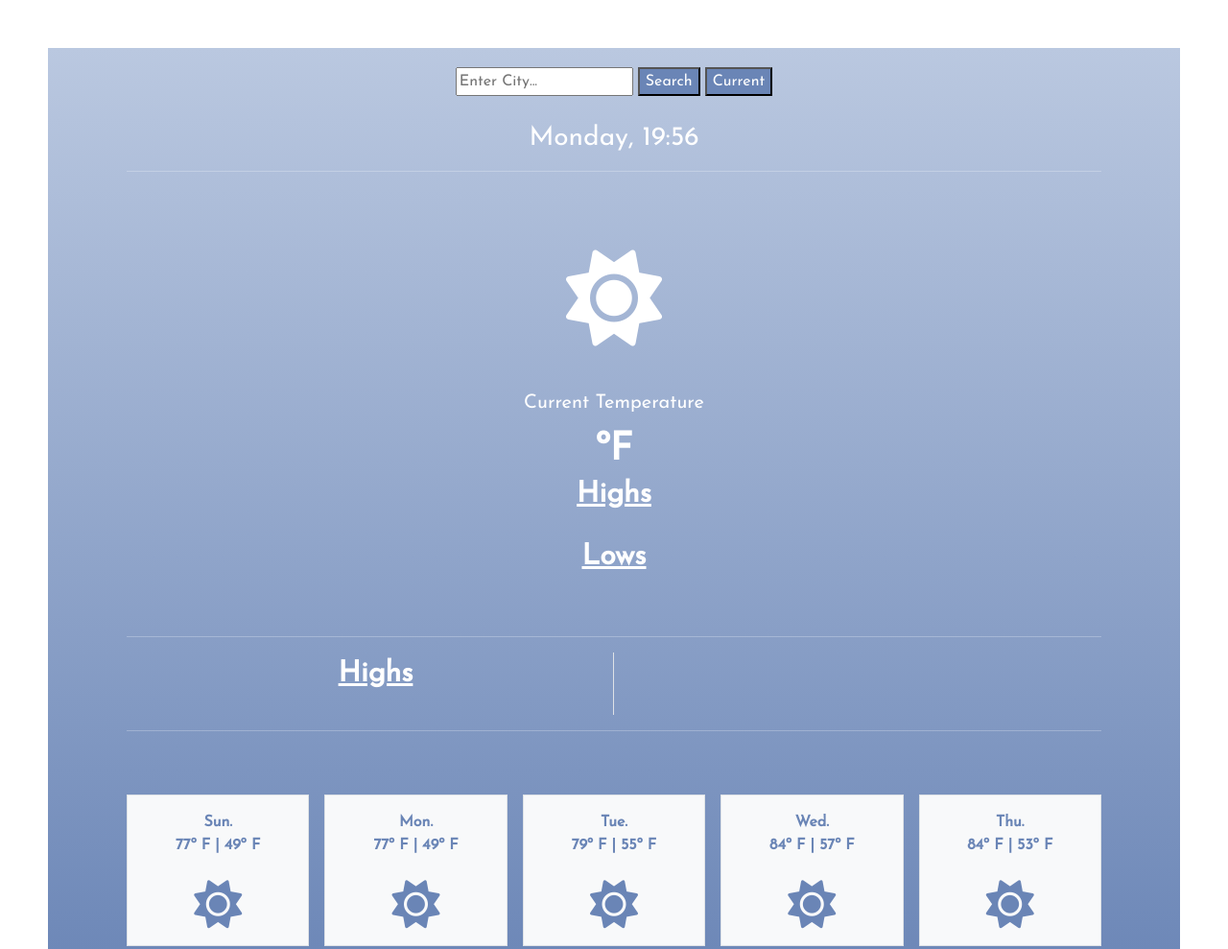
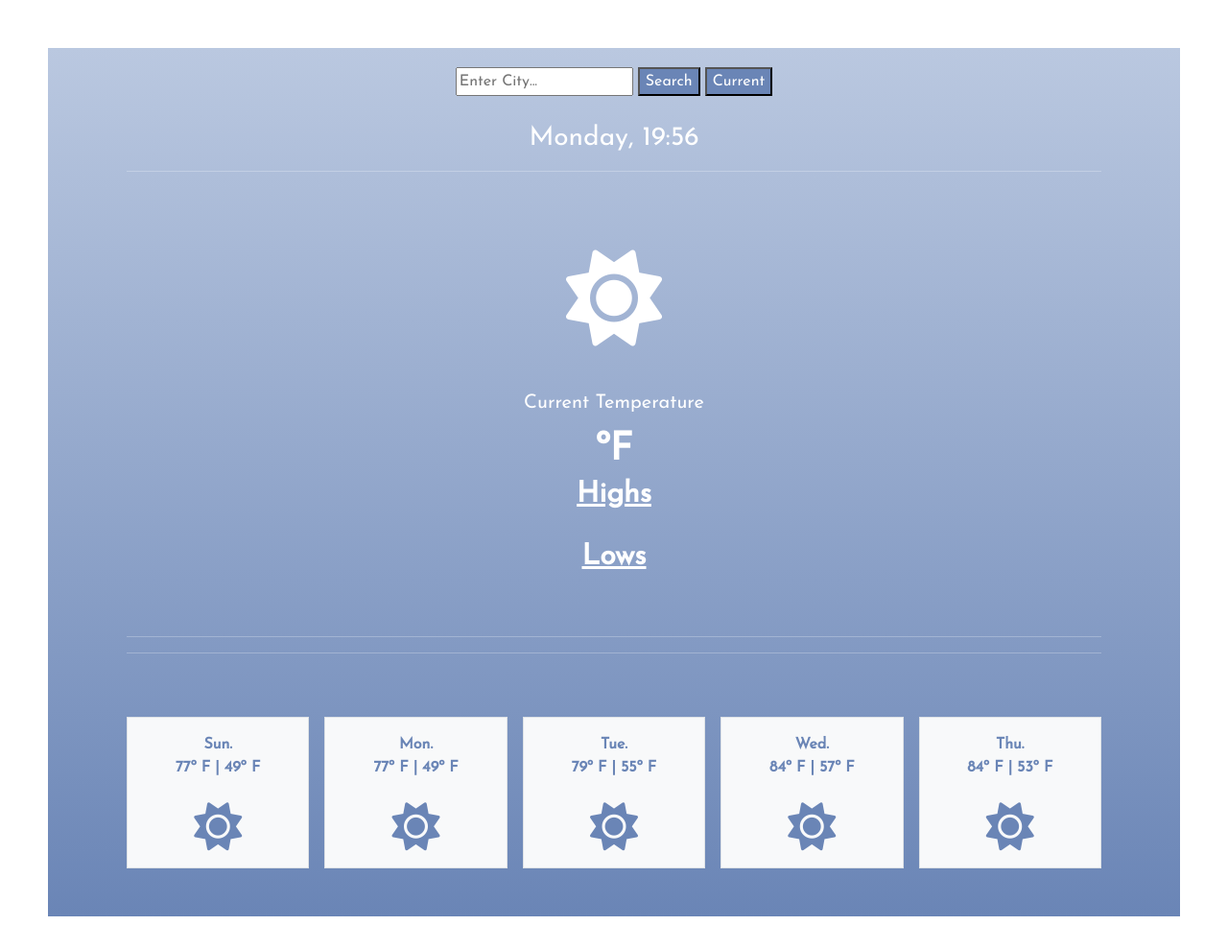
Before and after one commit to 4CCELA/weather-project, a website built with Parcel: page index.html in a window 1280 px wide. Shown: the top 989 px of the page at 96% size. Built offline with nearby package versions, Linux system fonts and the light colour scheme; no server answers.

Commit message:
Deleted container

```diff
--- a/index.html
+++ b/index.html
@@ -58,17 +58,7 @@
                       <div class="low-temp" id="low-temp"></div>
                 <br />
                 <hr />
-                <div class="container">
-                  <div class="row row-cols-2">
-                    <span class="border-end">
-                      <div class="col highs"><strong>Highs</strong></div>
-                      <div class="high-temp" id="high-temp"></div>
-                    </span>
-                    <span class="border-0">
 
-                    </span>
-                  </div>
-                </div>
                 <hr />
               </background>
             </section>
```
